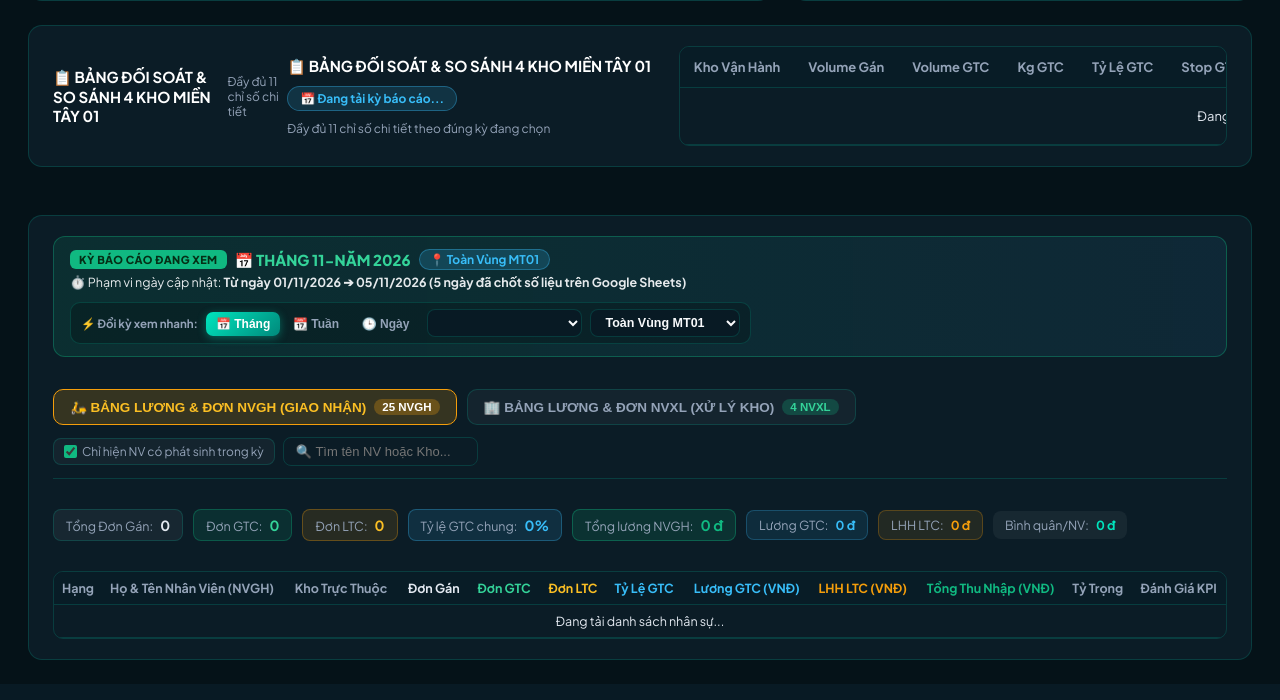
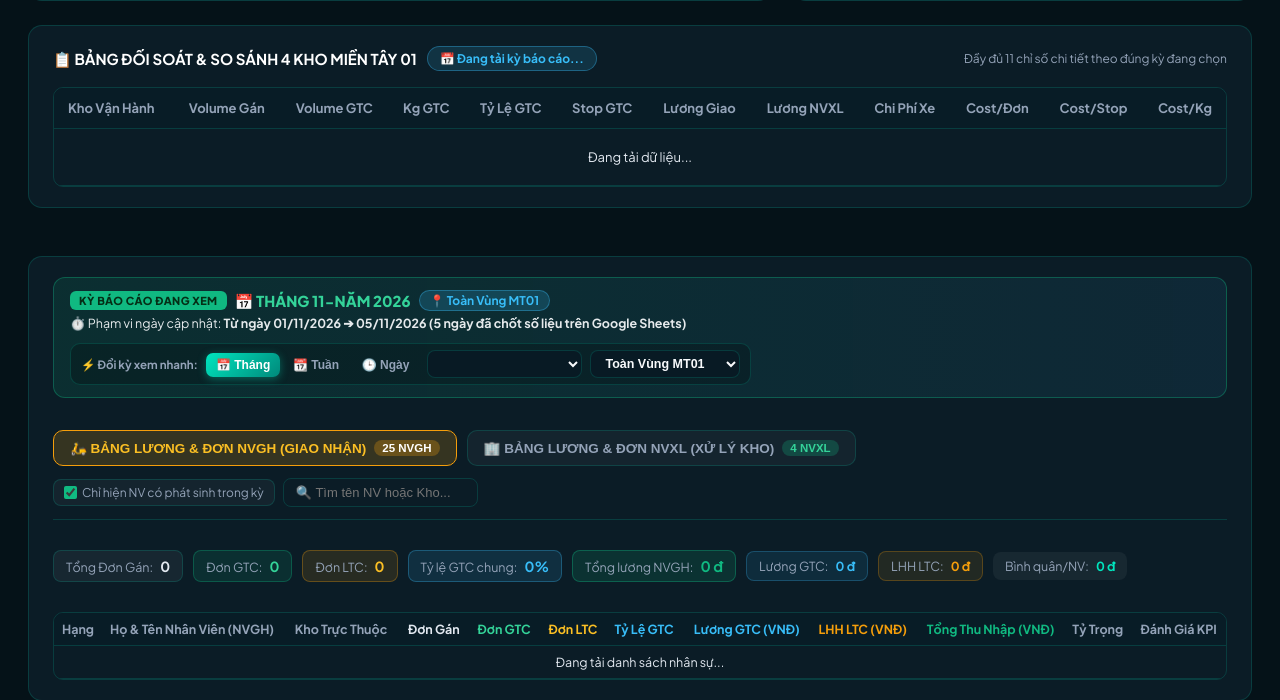
Before and after one commit to billnguyen1990/tiger-ai-studio, a Flask app: page /cost-dashboard in a window 1280 px wide. Shown: the part 944-1644 px from the top of the page. Before the commit the page ends 1604 px from the top, so only its background shows below. Run offline with Flask 3, Linux system fonts and the light colour scheme; lists and menus that the app fills with data are empty.

Commit message:
fix(cost-dashboard): deduplicate section 3 box-header and clean up Đơn GTC / Đơn LTC headers

```diff
--- a/templates/cost_dashboard.html
+++ b/templates/cost_dashboard.html
@@ -1380,9 +1380,6 @@
 
     <!-- SECTION 3: BẢNG SO SÁNH CHI TIẾT TỪNG KHO -->
     <section class="content-box">
-      <div class="box-header">
-        <div class="box-title">📋 BẢNG ĐỐI SOÁT & SO SÁNH 4 KHO MIỀN TÂY 01</div>
-        <span style="font-size: 12px; color: var(--text-sub);">Đầy đủ 11 chỉ số chi tiết</span>
       <div class="box-header" style="flex-wrap: wrap; gap: 10px;">
         <div style="display: flex; align-items: center; gap: 10px; flex-wrap: wrap;">
           <div class="box-title">📋 BẢNG ĐỐI SOÁT & SO SÁNH 4 KHO MIỀN TÂY 01</div>
```
Lines whose indentation alone changed are shown as unchanged.
